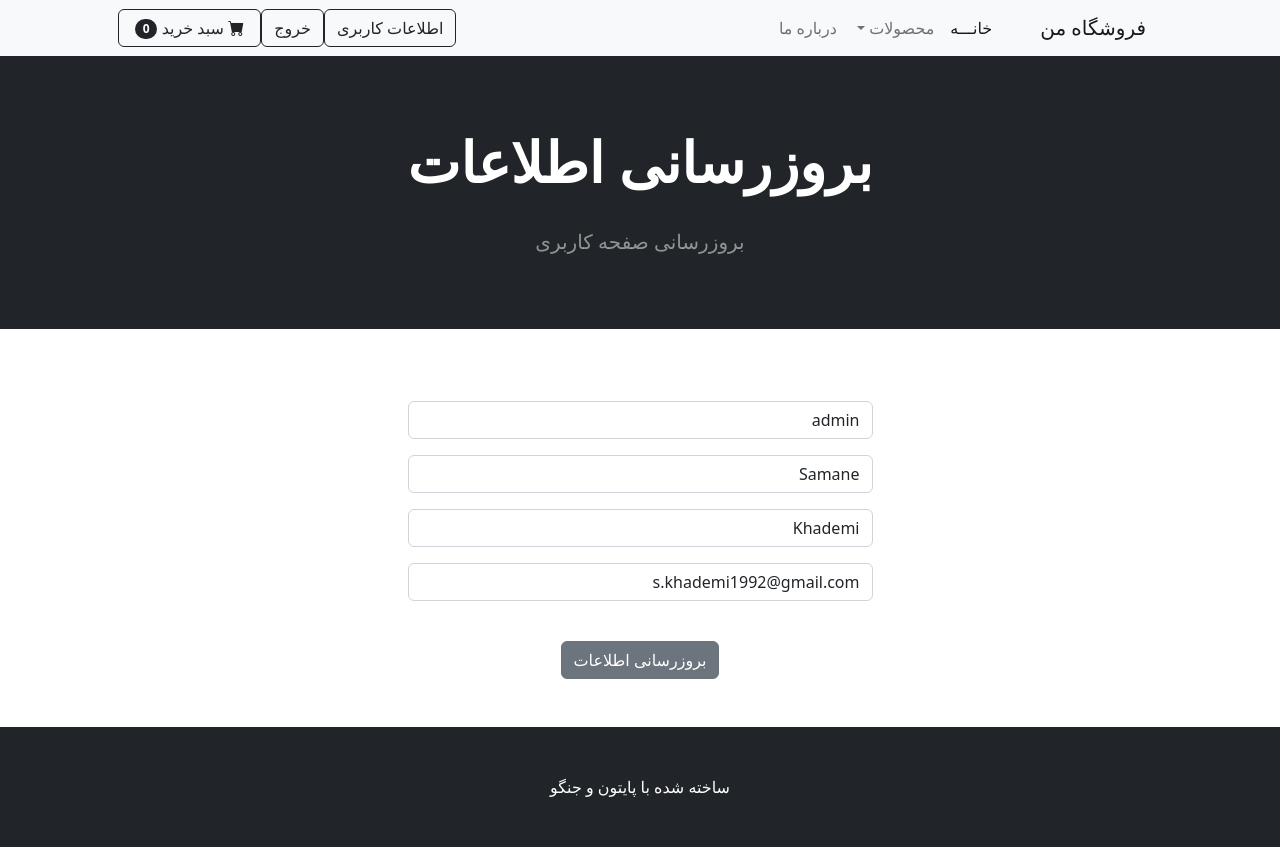
After one commit to SamaneKhademi/Django-Ecommerce, a Django app: page /update_user/ in a window 1280 px wide. The commit adds this page. Run offline with Django 5.2, Linux system fonts and the light colour scheme; a user stored in the database is signed in; data comes from the database, SQL or seed files in the repository; both versions use the stored data as it was after the commit; some libraries are stand-ins or nearby versions.

Commit message:
Update user profile

```diff
--- a/store/forms.py
+++ b/store/forms.py
@@ -1,6 +1,35 @@
 from django.contrib.auth.models import User
-from django.contrib.auth.forms import UserCreationForm
+from django.contrib.auth.forms import UserCreationForm, UserChangeForm
 from django import forms
+
+
+class UpdateUserForm(UserChangeForm):
+    # Hide password
+    password = None
+    # Get other fields
+    first_name = forms.CharField(
+        label='',
+        max_length=50,
+        widget=forms.TextInput(attrs={'class': 'form-control', 'placeholder': 'نام'})
+    )
+    last_name = forms.CharField(
+        label='',
+        max_length=50,
+        widget=forms.TextInput(attrs={'class': 'form-control', 'placeholder': 'نام خانوادگی'})
+    )
+    email = forms.EmailField(
+        label='',
+        widget=forms.TextInput(attrs={'class': 'form-control', 'placeholder': 'ایمیل'})
+    )
+    username = forms.CharField(
+        label='',
+        max_length=20,
+        widget=forms.TextInput(attrs={'class': 'form-control', 'placeholder': 'نام کاربری'})
+    )
+
+    class Meta:
+        model = User
+        fields = ('username', 'first_name', 'last_name', 'email')
 
 
 class SignUpForm(UserCreationForm):
--- a/store/templates/navbar.html
+++ b/store/templates/navbar.html
@@ -28,6 +28,7 @@
             <form class="d-flex me-auto">
                 <ul class="navbar-nav me-auto mb-2 mb-lg-0">
         {% if user.is_authenticated %}
+                    <a class="btn btn-outline-dark" href="{% url 'update_user' %}">اطلاعات کاربری</a>
                     <a class="btn btn-outline-dark" href="{% url 'logout' %}">خروج</a>
         {% else %}
                     <a class="btn btn-outline-dark" href="{% url 'register' %}">ثبت نام</a>
--- /dev/null
+++ b/store/templates/update_user.html
@@ -0,0 +1,33 @@
+{% extends 'base.html' %}
+{% block content %}
+<!-- Header-->
+    <header class="bg-dark py-5">
+        <div class="container px-4 px-lg-5 my-4">
+            <div class="text-center text-white">
+                <h1 class="display-4 fw-bolder">بروزرسانی اطلاعات</h1>
+                <br>
+                <p class="lead fw-normal text-white-50 mb-0">بروزرسانی صفحه کاربری</p>
+            </div>
+        </div>
+    </header>
+    <div class="container">
+        <div class="row">
+            <center>
+                <div class="col-5">
+                    <br><br><br>
+
+                    <form method="post" action="{% url 'update_user' %}">
+                        {% csrf_token %}
+
+                        {{ user_form.as_p }}
+                        <br>
+                        <button type="submit" class="btn btn-secondary">بروزرسانی اطلاعات</button>
+
+                    </form>
+
+                    <br><br>
+                </div>
+            </center>
+        </div>
+    </div>
+{% endblock %}
--- a/store/urls.py
+++ b/store/urls.py
@@ -7,6 +7,7 @@ urlpatterns = [
     path('login/', views.login_user, name='login'),
     path('logout/', views.logout_user, name='logout'),
     path('register/', views.register_user, name='register'),
+    path('update_user/', views.update_user, name='update_user'),
     path('product/<int:pk>', views.product, name='product'),
     path('category/<str:foo>', views.category, name='category'),
     path('category_summary/', views.category_summary, name='category_summary'),
--- a/store/views.py
+++ b/store/views.py
@@ -5,7 +5,24 @@ from django.contrib import messages
 from django.contrib.auth.models import User
 from django.contrib.auth.forms import UserCreationForm
 from django import forms
-from .forms import SignUpForm
+from .forms import SignUpForm, UpdateUserForm
+
+
+def update_user(request):
+    if request.user.is_authenticated:
+        current_users = User.objects.get(id=request.user.id)
+        user_form = UpdateUserForm(request.POST or None, instance=current_users)
+
+        if user_form.is_valid():
+            user_form.save()
+
+            login(request, current_users)
+            messages.success(request, 'اطلاعات بروز شد.')
+            return redirect('home')
+        return render(request, 'update_user.html', {"user_form": user_form})
+    else:
+        messages.success(request, 'برای دسترسی به صفحه موردنظر ابتدا وارد صفحه کاربری خود شوید.')
+        return redirect('home')
 
 
 def category_summary(request):
```
Also changed, not shown: db.sqlite3.
